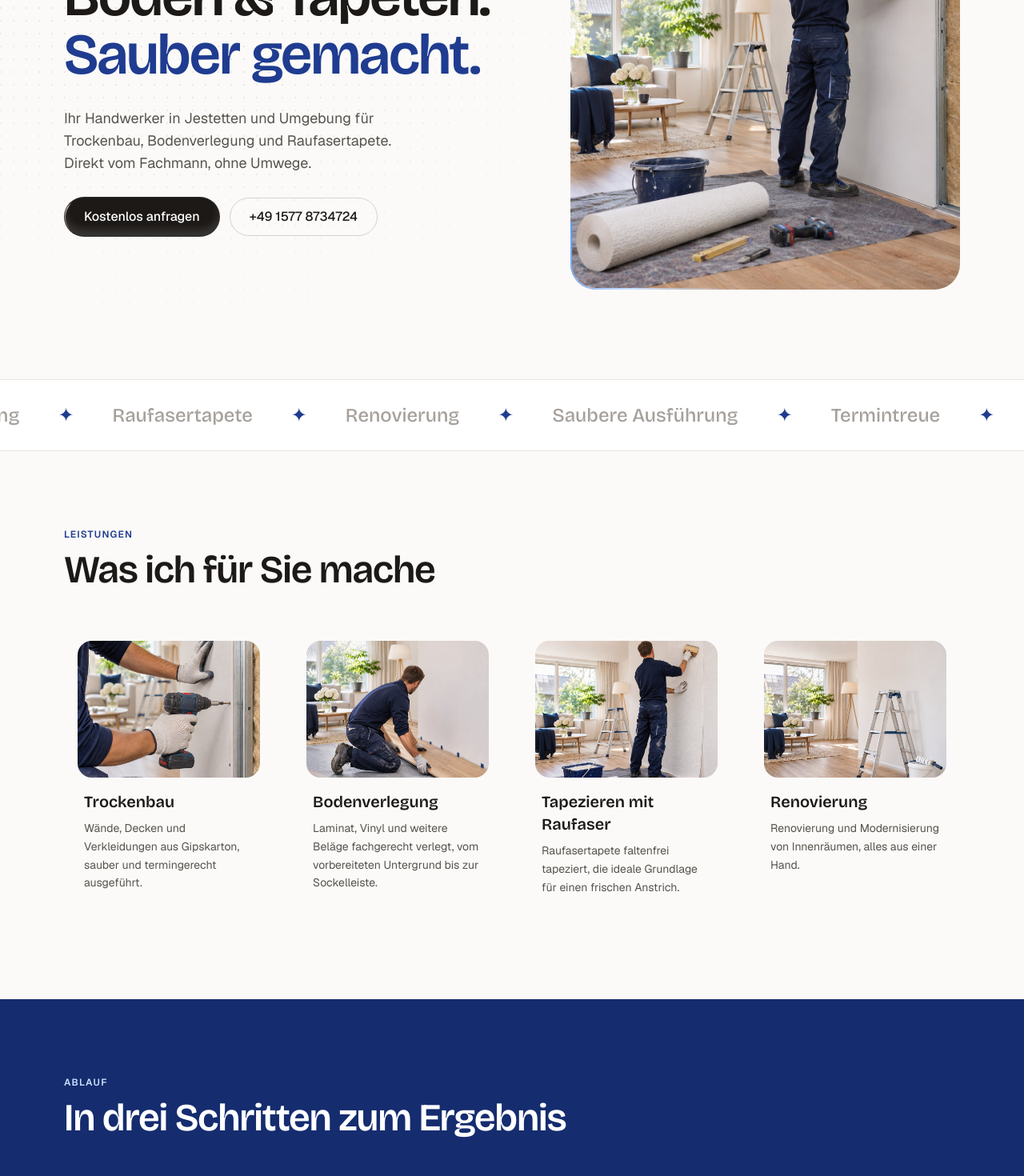
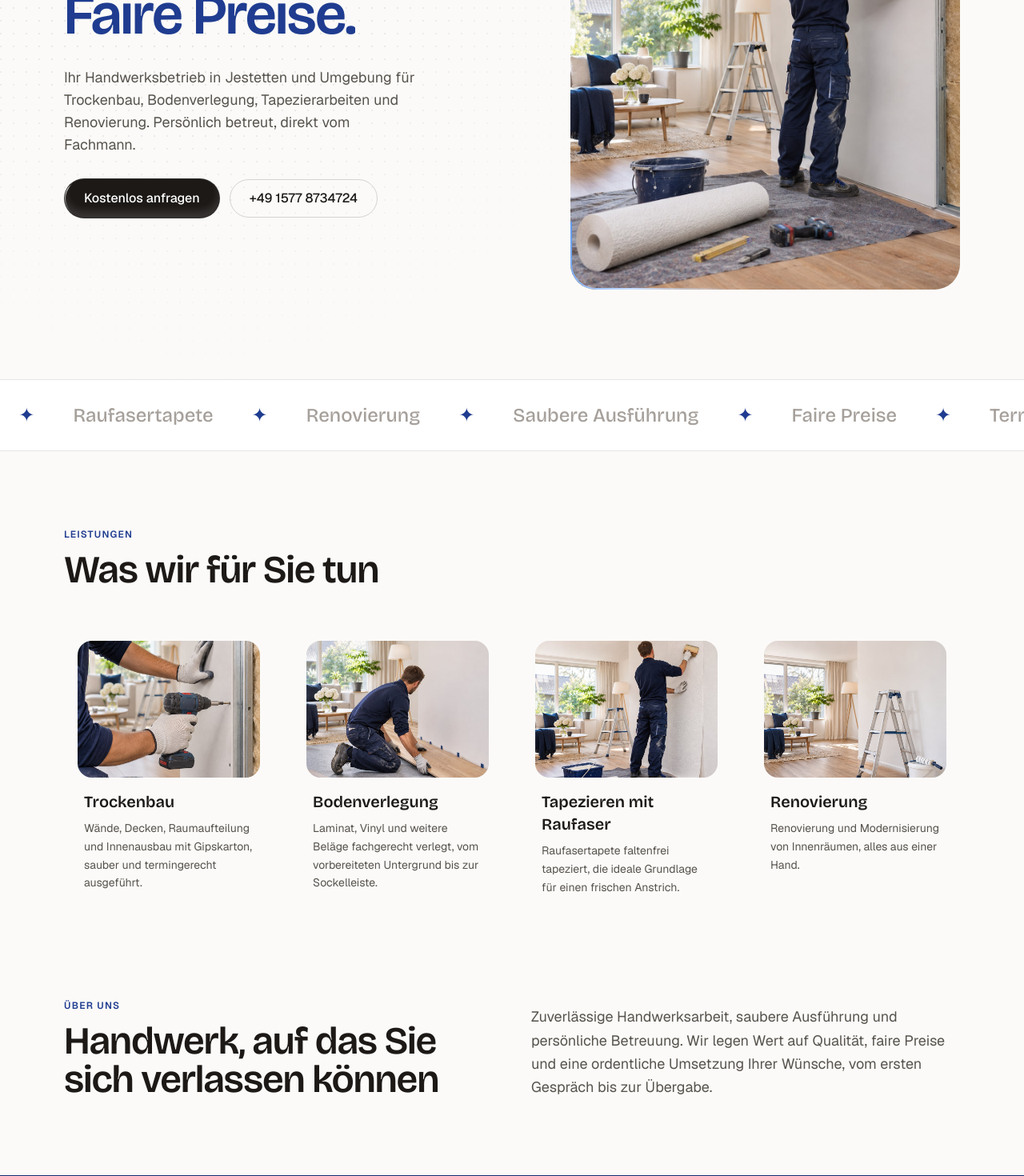
Before and after one commit to cagataykapuagasi/arsimwebsite, a Next.js app: page / in a window 1280 px wide. Shown: the part 420-1890 px from the top of the page at 80% size. Built offline with nearby package versions, Linux system fonts and the light colour scheme.

Commit message:
feat: add Über uns, wir tone and faire Preise copy

```diff
--- a/src/app/layout.tsx
+++ b/src/app/layout.tsx
@@ -20,7 +20,7 @@ const geistMono = Geist_Mono({
 
 export const metadata: Metadata = {
   title: "Shala Trockenbau – Trockenbau, Bodenverlegung & Tapezieren in Jestetten",
-  description: "Trockenbau, Bodenverlegung und Tapezieren mit Raufaser in Jestetten und Umgebung. Jetzt bei Shala Trockenbau anfragen.",
+  description: "Trockenbau, Bodenverlegung, Tapezierarbeiten und Renovierung in Jestetten und Umgebung. Saubere Arbeit zu fairen Preisen. Jetzt bei Shala Trockenbau anfragen.",
 };
 
 export default function RootLayout({ children }: LayoutProps<"/">) {
--- a/src/app/page.tsx
+++ b/src/app/page.tsx
@@ -1,5 +1,6 @@
 import { SiteFooter } from "@/components/layout/site-footer";
 import { SiteHeader } from "@/components/layout/site-header";
+import { About } from "@/components/sections/about";
 import { Contact } from "@/components/sections/contact";
 import { Hero } from "@/components/sections/hero";
 import { KeywordMarquee } from "@/components/sections/keyword-marquee";
@@ -14,6 +15,7 @@ export default function Home() {
         <Hero />
         <KeywordMarquee />
         <Services />
+        <About />
         <Process />
         <Contact />
       </main>
--- /dev/null
+++ b/src/components/sections/about.tsx
@@ -0,0 +1,20 @@
+import { Container } from "@/components/layout/container";
+import { SectionHead } from "@/components/sections/section-head";
+import { BlurFade } from "@/components/ui/blur-fade";
+
+export function About() {
+  return (
+    <section id="ueber-uns">
+      <Container className="grid gap-6 pb-16 md:grid-cols-2 md:items-end md:gap-12 md:pb-24">
+        <SectionHead eyebrow="Über uns" title="Handwerk, auf das Sie sich verlassen können" />
+        <BlurFade inView delay={0.1}>
+          <p className="text-base leading-relaxed text-stone-600 sm:text-lg">
+            Zuverlässige Handwerksarbeit, saubere Ausführung und persönliche Betreuung. Wir legen Wert auf
+            Qualität, faire Preise und eine ordentliche Umsetzung Ihrer Wünsche, vom ersten Gespräch bis zur
+            Übergabe.
+          </p>
+        </BlurFade>
+      </Container>
+    </section>
+  );
+}
--- a/src/components/sections/contact.tsx
+++ b/src/components/sections/contact.tsx
@@ -33,7 +33,7 @@ export function Contact() {
           <SectionHead eyebrow="Kontakt" title="Projekt besprechen?" />
           <BlurFade inView delay={0.1}>
             <p className="max-w-sm text-base text-stone-600 sm:text-lg">
-              Rufen Sie an oder schreiben Sie mir per WhatsApp oder E-Mail. Ich melde mich schnellstmöglich zurück.
+              Rufen Sie uns an oder schreiben Sie uns per WhatsApp oder E-Mail. Wir melden uns schnellstmöglich zurück.
             </p>
           </BlurFade>
         </div>
--- a/src/components/sections/hero.tsx
+++ b/src/components/sections/hero.tsx
@@ -56,10 +56,10 @@ export function Hero() {
             data-hero-title
             className="font-heading text-[2.6rem] leading-[1.02] font-semibold tracking-tight text-balance sm:text-6xl md:text-5xl lg:text-7xl"
           >
-            Trockenbau, Böden & Tapeten. <span className="text-brand">Sauber gemacht.</span>
+            Saubere Arbeit. <span className="text-brand">Faire Preise.</span>
           </h1>
           <p data-hero-fade className="max-w-md text-base text-stone-600 sm:text-lg">
-            Ihr Handwerker in {contact.area} für Trockenbau, Bodenverlegung und Raufasertapete. Direkt vom Fachmann, ohne Umwege.
+            Ihr Handwerksbetrieb in {contact.area} für Trockenbau, Bodenverlegung, Tapezierarbeiten und Renovierung. Persönlich betreut, direkt vom Fachmann.
           </p>
           <div
             data-hero-fade
--- a/src/components/sections/services.tsx
+++ b/src/components/sections/services.tsx
@@ -36,7 +36,7 @@ export function Services() {
   return (
     <section id="leistungen">
       <Container className="flex flex-col gap-10 py-16 md:gap-12 md:py-24">
-        <SectionHead eyebrow="Leistungen" title="Was ich für Sie mache" />
+        <SectionHead eyebrow="Leistungen" title="Was wir für Sie tun" />
         <div className="grid gap-4 sm:grid-cols-2 md:gap-5 lg:grid-cols-4 lg:gap-6">
           {services.map((service, i) => (
             <BlurFade key={service.title} inView delay={0.1 * i} className="h-full">
--- a/src/content/site.ts
+++ b/src/content/site.ts
@@ -19,6 +19,7 @@ export interface NavItem {
 
 export const nav: NavItem[] = [
   { href: "/#leistungen", label: "Leistungen" },
+  { href: "/#ueber-uns", label: "Über uns" },
   { href: "/#ablauf", label: "Ablauf" },
   { href: "/#kontakt", label: "Kontakt" },
 ];
@@ -36,7 +37,7 @@ export interface Service extends TextItem {
 export const services: Service[] = [
   {
     title: "Trockenbau",
-    text: "Wände, Decken und Verkleidungen aus Gipskarton, sauber und termingerecht ausgeführt.",
+    text: "Wände, Decken, Raumaufteilung und Innenausbau mit Gipskarton, sauber und termingerecht ausgeführt.",
     image: "/services/trockenbau.jpg",
     alt: "Gipskartonplatte wird an ein Metallständerwerk geschraubt",
   },
@@ -66,6 +67,7 @@ export const keywords = [
   "Raufasertapete",
   "Renovierung",
   "Saubere Ausführung",
+  "Faire Preise",
   "Termintreue",
   "Jestetten und Umgebung",
 ];
```
